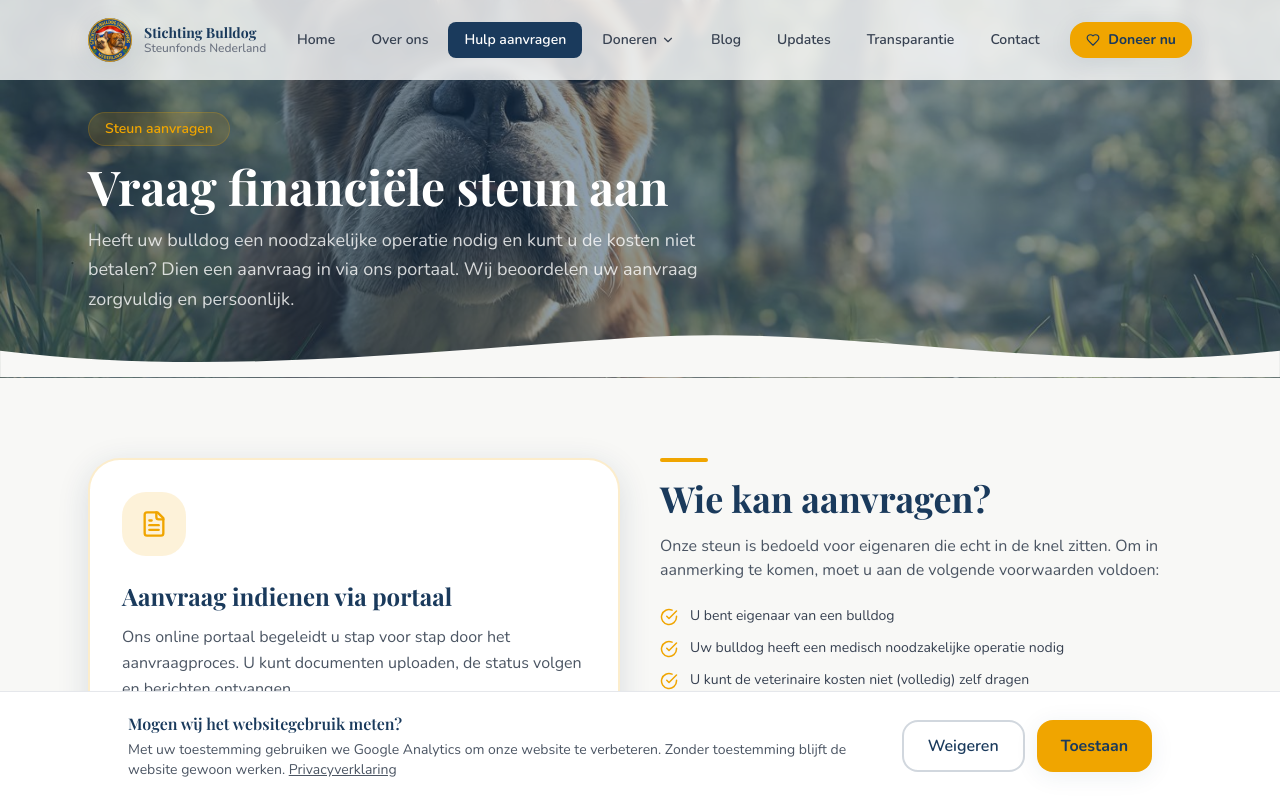
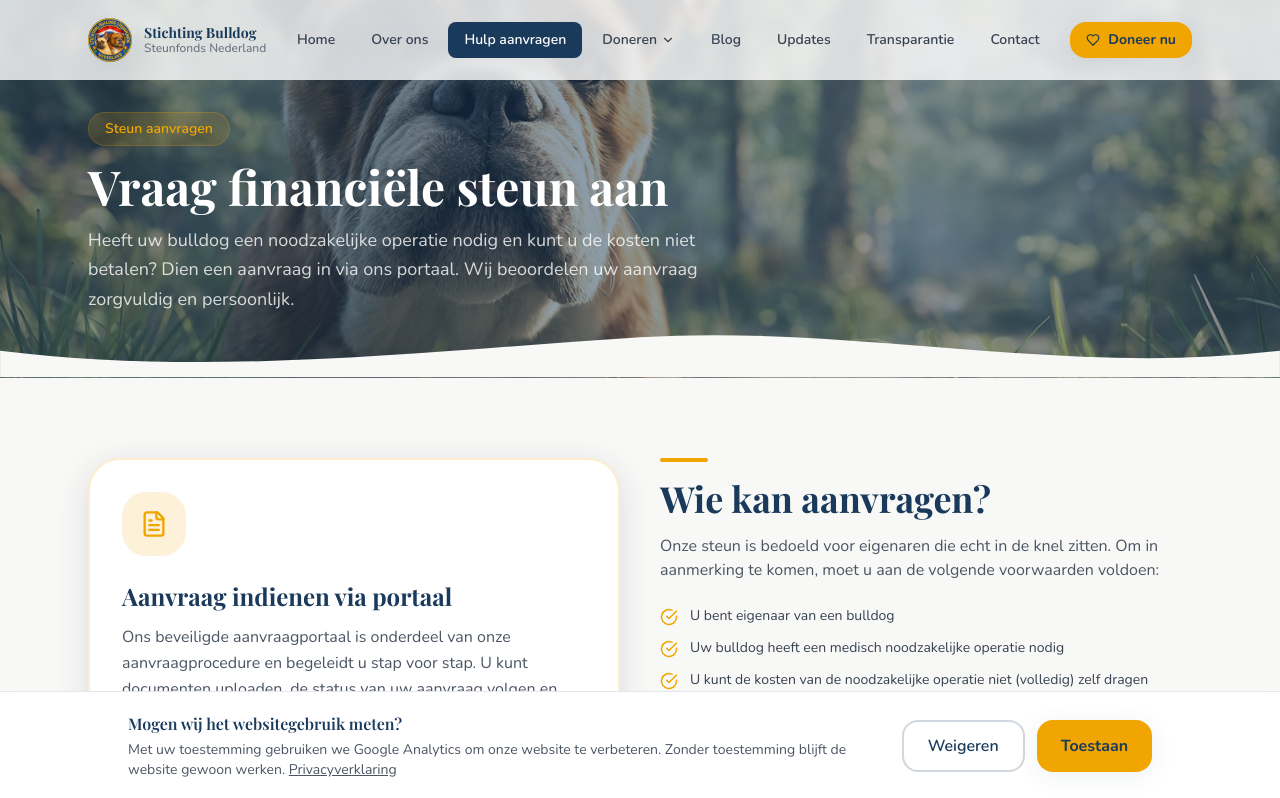
Before and after one commit to michielpetersenmp-cmd/bulldog-website, a Next.js app: page /aanvragen in a window 1280 px wide. Shown: the top 798 px of the page. Built offline with nearby package versions, Linux system fonts and the light colour scheme; a web font is replaced by a local one.

Commit message:
Aanvraagpagina doelstelling en portaal verduidelijken

```diff
--- a/src/app/aanvragen/page.tsx
+++ b/src/app/aanvragen/page.tsx
@@ -12,7 +12,7 @@ export const metadata: Metadata = {
 const requirements = [
   "U bent eigenaar van een bulldog",
   "Uw bulldog heeft een medisch noodzakelijke operatie nodig",
-  "U kunt de veterinaire kosten niet (volledig) zelf dragen",
+  "U kunt de kosten van de noodzakelijke operatie niet (volledig) zelf dragen",
   "U verstrekt de gevraagde gegevens over inkomen en lasten, de diagnose en een kostenraming van de dierenarts",
   "U woont in Nederland",
 ];
@@ -80,8 +80,8 @@ export default function AanvragenPage() {
                 Aanvraag indienen via portaal
               </h2>
               <p className="text-gray-600 mb-6 leading-relaxed">
-                Ons online portaal begeleidt u stap voor stap door het aanvraagproces.
-                U kunt documenten uploaden, de status volgen en berichten ontvangen.
+                Ons beveiligde aanvraagportaal is onderdeel van onze aanvraagprocedure en begeleidt u stap voor stap.
+                U kunt documenten uploaden, de status van uw aanvraag volgen en berichten van de stichting ontvangen.
               </p>
               <a
                 href="https://bulldog-steunfonds-portaal.vercel.app"
```
